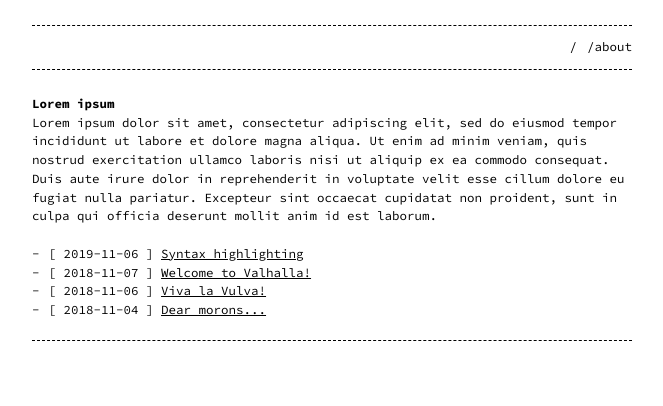
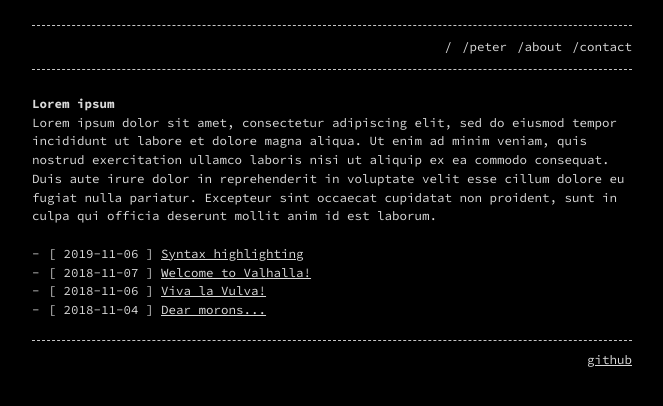
Before and after one commit to hjyoon/hjyoon.github.io, a Jekyll site: the page built from index.md, in a window 1280 px wide. Shown: the top 406 px of the page, without its empty margins (308-971 px from the left). Built offline with Jekyll 4.4.1, drawn with Linux system fonts in a browser that asks for light colours.

Commit message:
Update _config.yml

```diff
--- a/_config.yml
+++ b/_config.yml
@@ -5,11 +5,13 @@
 
 header_pages:
   - index.md
+  - peter.md
   - about.md
+  - contact.md
 
-#footer: 'follow us on <a href="https://twitter.com/">twitter</a>'
+footer: '<a href="https://github.com/hjyoon">github</a>'
 
-style: light # dark (default) or light
+#style: light # dark (default) or light
 #listen_for_clients_preferred_style: true # true or false (default)
 
 plugins:
```
